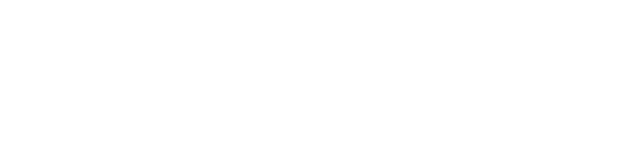
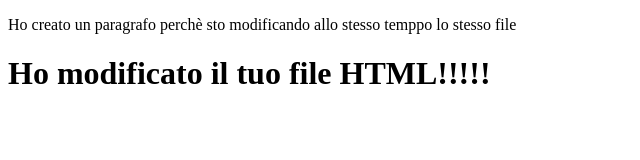
Before and after one commit to matteo9966/git-project, a plain HTML site: page index.html in a window 1280 px wide. Shown: the whole page, without its empty margins (0-640 px from the left). Drawn offline with Linux system fonts and the light colour scheme.

Commit message:
Update index.html

```diff
--- a/index.html
+++ b/index.html
@@ -4,10 +4,10 @@
     <meta charset="UTF-8">
     <meta http-equiv="X-UA-Compatible" content="IE=edge">
     <meta name="viewport" content="width=device-width, initial-scale=1.0">
-    <title>Titolo file esterno</title>
-
+    <title>Document</title>
 </head>
 <body>
-
+   <p>Ho creato un paragrafo perchè sto modificando allo stesso temppo lo stesso file</p>
+    <h1>Ho modificato il tuo file HTML!!!!!</h1>
 </body>
 </html>
```
